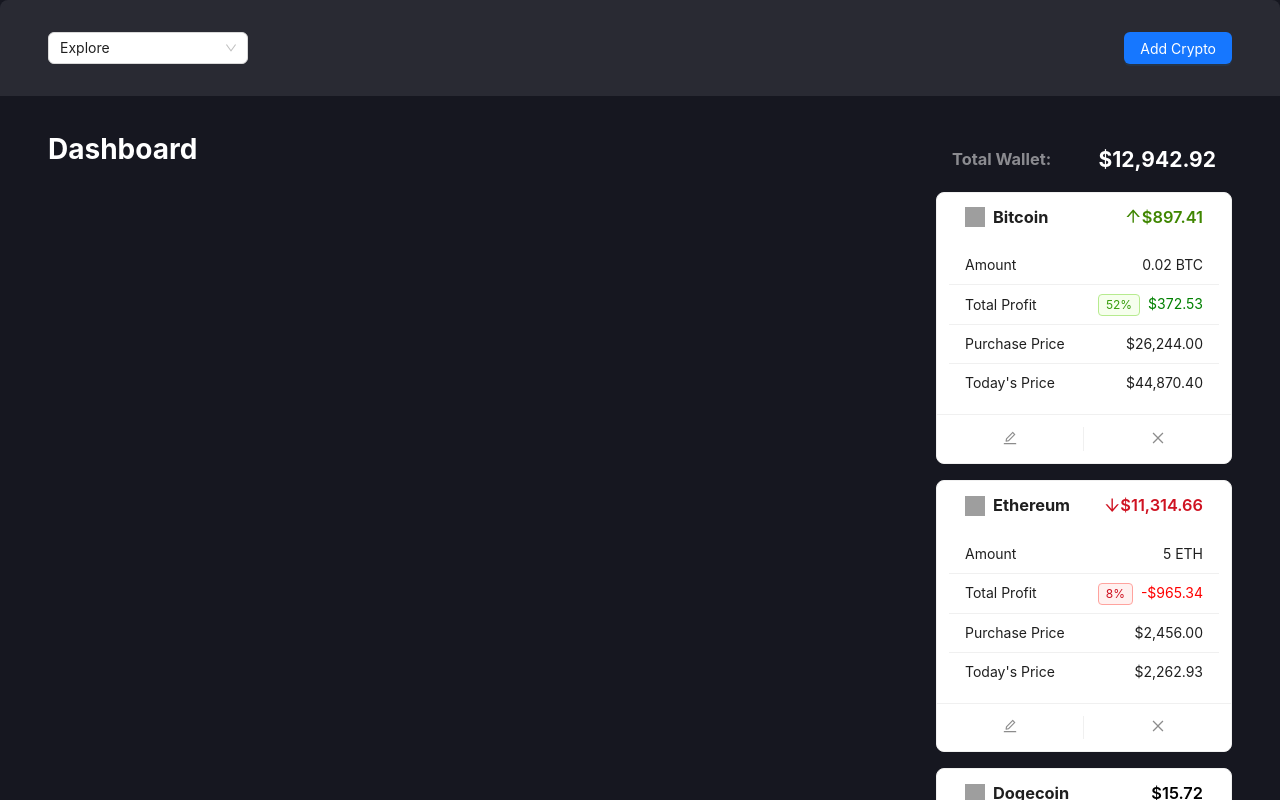
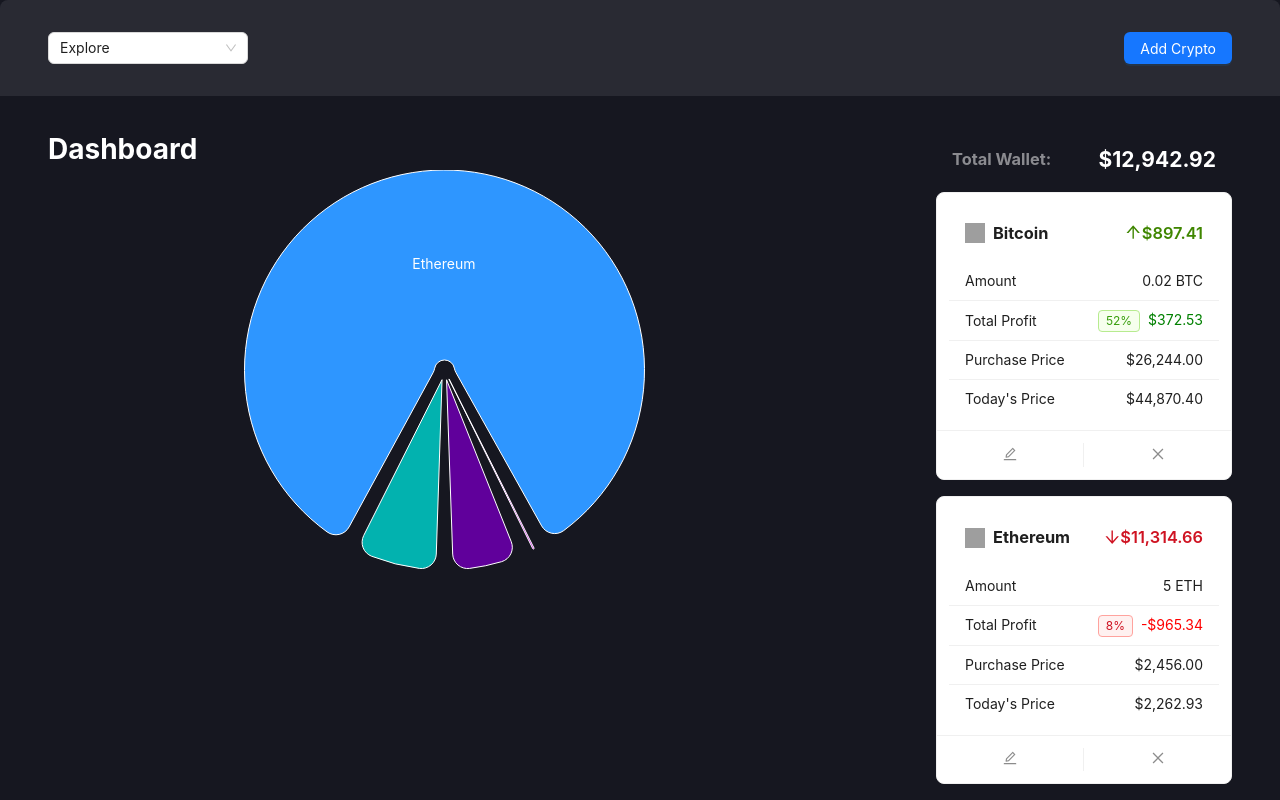
Before and after one commit to AnastasiiaDem/crypdash, a React (Vite) app: page / in a window 1280 px wide. Shown: the top 800 px of the page. Built offline with nearby package versions, Linux system fonts and the light colour scheme; grey boxes are pictures that could not be loaded.

Commit message:
Optimized code and added pie chart

```diff
--- a/package.json
+++ b/package.json
@@ -11,7 +11,13 @@
   },
   "dependencies": {
     "@ant-design/icons": "^5.3.7",
+    "@emotion/react": "^11.11.4",
+    "@emotion/styled": "^11.11.5",
+    "@mui/material": "^5.16.1",
+    "@mui/x-charts": "^7.10.0",
     "antd": "^5.19.1",
+    "i": "^0.3.7",
+    "npm": "^10.8.2",
     "react": "^18.3.1",
     "react-dom": "^18.3.1"
   },
--- a/src/components/AppContent.jsx
+++ b/src/components/AppContent.jsx
@@ -2,6 +2,7 @@
 import React, { useContext } from "react";
 
 import CryptoContext from "../context/crypto-context";
+import Chart from "./Chart";
 
 const contentStyle = {
   minHeight: 120,
@@ -16,6 +17,7 @@
   return (
     <Layout.Content style={contentStyle}>
       <h1>Dashboard</h1>
+      <Chart />
     </Layout.Content>
   );
 }
--- a/src/components/AppHeader.jsx
+++ b/src/components/AppHeader.jsx
@@ -21,16 +21,16 @@
 };
 
 export default function AppHeader() {
-  const { myCrypto, allCrypto } = useContext(CryptoContext);
+  const { allCrypto } = useContext(CryptoContext);
 
-  const [select, setSelect] = useState(false)
-  const [coin, setCoin] = useState(null)
-  const [modal, setModal] = useState(false)
-  const [drawer, setDrawer] = useState(false)
+  const [coin, setCoin] = useState(null);
+  const [modalVisible, setModalVisible] = useState(false);
+  const [drawerVisible, setDrawerVisible] = useState(false);
 
   function handleSelect(value) {
-    setCoin(allCrypto.find((c) => c.id === value))
-    setModal(true)
+    const selectedCoin = allCrypto.find((c) => c.id === value);
+    setCoin(selectedCoin);
+    setModalVisible(true);
   }
 
   return (
@@ -42,9 +42,7 @@
         optionFilterProp="label"
         onSelect={handleSelect}
         filterSort={(optionA, optionB) =>
-          (optionA?.label ?? "")
-            .toLowerCase()
-            .localeCompare((optionB?.label ?? "").toLowerCase())
+          (optionA.label ?? "").toLowerCase().localeCompare((optionB.label ?? "").toLowerCase())
         }
         options={allCrypto.map((coin) => ({
           label: coin.name,
@@ -53,30 +51,26 @@
         }))}
         optionRender={(option) => (
           <div style={labelStyle}>
-            <img
-              style={{ width: 20 }}
-              src={option.data.icon}
-              alt={option.data.label}
-            />{' '}
-            {option.data.label}
+            <img style={{ width: 20 }} src={option.icon} alt={option.label} />
+            {option.label}
           </div>
         )}
       />
-      <Button type="primary" onClick={() => setDrawer(true)}>Add Crypto</Button>
+      <Button type="primary" onClick={() => setDrawerVisible(true)}>Add Crypto</Button>
 
-      <Modal open={modal} onCancel={() => setModal(false)} footer={false}>
+      <Modal open={modalVisible} onCancel={() => setModalVisible(false)} footer={null}>
         <CoinInfoModal coin={coin} />
       </Modal>
 
       <Drawer
         width={600}
         title="Add Crypto"
-        onClose={() => setDrawer(false)}
-        open={drawer}
+        onClose={() => setDrawerVisible(false)}
+        open={drawerVisible}
         placement="left"
         destroyOnClose
       >
-        <CryptoForm onClose={() => setDrawer(false)} />
+        <CryptoForm onClose={() => setDrawerVisible(false)} />
       </Drawer>
     </Layout.Header>
   );
--- a/src/components/AppSider.jsx
+++ b/src/components/AppSider.jsx
@@ -4,7 +4,7 @@
   CloseOutlined,
   EditOutlined,
 } from "@ant-design/icons";
-import { Card, Drawer, Flex, Layout, List, Modal, Tag } from "antd";
+import { Card, Drawer, Layout, List, Modal, Tag } from "antd";
 import React, { useContext, useState } from "react";
 import CryptoContext from "../context/crypto-context";
 import { formatMoney } from "../utils";
@@ -14,92 +14,93 @@
   const { allCrypto, myCrypto, totalWallet, deleteMyCrypto } =
     useContext(CryptoContext);
 
-  const [showDrawer, setShowDrawer] = useState(false);
-  const [showConfirm, setShowConfirm] = useState(false);
-  const [myCoin, setMyCoin] = useState(null);
+  const [drawerVisible, setDrawerVisible] = useState(false);
+  const [confirmVisible, setConfirmVisible] = useState(false);
+  const [selectedCoin, setSelectedCoin] = useState(null);
+
+  const handleDelete = () => {
+    deleteMyCrypto(selectedCoin.id);
+    setConfirmVisible(false);
+  };
 
   return (
-    <Layout.Sider
-      width="25%"
-      className="sider"
-      style={{ background: "#161720" }}
+    <Layout.Sider width="25%" style={{ background: "#161720" }}>
+      <div
+        style={{
+          padding: "1rem",
+          display: "flex",
+          justifyContent: "space-between",
+          alignItems: "center",
+        }}
       >
-      <Flex align="center" justify="space-between" style={{ padding: "1rem" }}>
         <h3 style={{ color: "#ffffff80" }}>Total Wallet:</h3>
         <h1>{formatMoney(totalWallet)}</h1>
-      </Flex>
+      </div>
 
-      {myCrypto.map((myCoin) => {
-        return (
+      {myCrypto.map((coin) => (
         <Card
           size="small"
-            key={myCoin.id}
+          key={coin.id}
           style={{ marginBottom: "1rem" }}
           actions={[
             <EditOutlined
               key="edit"
               onClick={() => {
-                  setShowDrawer(true);
-                  setMyCoin(myCoin);
+                setDrawerVisible(true);
+                setSelectedCoin(coin);
               }}
             />,
             <CloseOutlined
               key="delete"
               onClick={() => {
-                  setShowConfirm(true);
-                  setMyCoin(myCoin);
+                setConfirmVisible(true);
+                setSelectedCoin(coin);
               }}
             />,
           ]}
         >
-            <Flex
-              style={{ padding: "1rem", paddingTop: 0 }}
-              align="center"
-              justify="space-between"
+          <div
+            style={{
+              padding: "1rem",
+              display: "flex",
+              justifyContent: "space-between",
+              alignItems: "center",
+            }}
           >
             <div style={{ display: "flex", alignItems: "center" }}>
               <img
-                  src={myCoin.icon}
+                src={coin.icon}
                 height="20px"
                 width="20px"
                 style={{ marginRight: "0.5rem" }}
+                alt={coin.name}
               />
-                <h3>{myCoin.name}</h3>
+              <h3>{coin.name}</h3>
             </div>
             <h3
               style={{
-                  color: myCoin.growPercent == 0 ? "black" : (myCoin.priceChange ? "#3f8600" : "#cf1322"),
+                color: coin.priceChange ? "#3f8600" : "#cf1322",
                 fontWeight: 600,
               }}
             >
-                {myCoin.growPercent != 0 && (myCoin.priceChange ? (
-                  <ArrowUpOutlined />
-                ) : (
-                  <ArrowDownOutlined />
-                ))}
-                {formatMoney(myCoin.totalAmount)}
+              {coin.priceChange ? <ArrowUpOutlined /> : <ArrowDownOutlined />}
+              {formatMoney(coin.totalAmount)}
             </h3>
-            </Flex>
+          </div>
           <List
             size="small"
             dataSource={[
-                {
-                  title: "Amount",
-                  value: `${myCoin.amount} ${myCoin.symbol}`,
-                },
+              { title: "Amount", value: `${coin.amount} ${coin.symbol}` },
               {
                 title: "Total Profit",
-                  value: formatMoney(myCoin.totalProfit),
+                value: formatMoney(coin.totalProfit),
                 withTag: true,
               },
-                {
-                  title: "Purchase Price",
-                  value: formatMoney(myCoin.price),
-                },
+              { title: "Purchase Price", value: formatMoney(coin.price) },
               {
                 title: "Today's Price",
                 value: formatMoney(
-                    allCrypto.find((c) => c.id === myCoin.id)?.price
+                  allCrypto.find((c) => c.id === coin.id)?.price
                 ),
               },
             ]}
@@ -109,13 +110,11 @@
                 <span>
                   {item.withTag ? (
                     <div>
-                        <Tag color={myCoin.priceChange ? "green" : "red"}>
-                          {myCoin.growPercent}%
+                      <Tag color={coin.priceChange ? "green" : "red"}>
+                        {coin.growPercent}%
                       </Tag>
                       <span
-                          style={{
-                            color: myCoin.priceChange ? "green" : "red",
-                          }}
+                        style={{ color: coin.priceChange ? "green" : "red" }}
                       >
                         {item.value}
                       </span>
@@ -128,30 +127,28 @@
             )}
           />
         </Card>
-        );
-      })}
+      ))}
 
       <Modal
         title="Do you want to delete this crypto?"
-        open={showConfirm}
+        open={confirmVisible}
         okText="Yes"
-        onOk={() => {
-          deleteMyCrypto(myCoin.id);
-          setShowConfirm(false);
-        }}
-        onCancel={() => setShowConfirm(false)}
-        onClose={() => setShowConfirm(false)}
+        onOk={handleDelete}
+        onCancel={() => setConfirmVisible(false)}
       />
 
       <Drawer
         width={600}
         title="Edit Crypto"
-        onClose={() => setShowDrawer(false)}
-        open={showDrawer}
+        onClose={() => setDrawerVisible(false)}
+        open={drawerVisible}
         placement="left"
         destroyOnClose
       >
-        <CryptoForm onClose={() => setShowDrawer(false)} coinProp={myCoin} />
+        <CryptoForm
+          onClose={() => setDrawerVisible(false)}
+          coinProp={selectedCoin}
+        />
       </Drawer>
     </Layout.Sider>
   );
--- /dev/null
+++ b/src/components/Chart.jsx
@@ -0,0 +1,45 @@
+import React, { useContext } from "react";
+
+import { PieChart, pieArcLabelClasses } from "@mui/x-charts/PieChart";
+import CryptoContext from "../context/crypto-context";
+
+export default function Chart() {
+  const { myCrypto } = useContext(CryptoContext);
+
+  const mappedData = myCrypto.map((crypto) => {
+    return {
+        id: crypto.id,
+        value: crypto.totalAmount,
+        label: crypto.name
+    }
+});
+
+  return (
+    <PieChart
+      series={[
+        {
+          arcLabel: (item) => `${item.label}`,
+          arcLabelMinAngle: 45,
+          data: mappedData,
+          innerRadius: 10,
+          outerRadius: 200,
+          paddingAngle: 5,
+          cornerRadius: 15,
+          startAngle: -180,
+          endAngle: 180,
+          cx: "50%",
+          cy: "50%",
+        },
+      ]}
+      sx={{
+        [`& .${pieArcLabelClasses.root}`]: {
+          fill: "white",
+        },
+      }}
+      height={400}
+      slotProps={{
+        legend: { hidden: true },
+      }}
+    />
+  );
+}
--- a/src/components/CryptoForm.jsx
+++ b/src/components/CryptoForm.jsx
@@ -1,3 +1,4 @@
+// src/components/CryptoForm.js
 import {
   Button,
   Divider,
@@ -8,11 +9,10 @@
   Select,
   Space,
   Tag,
-  Tooltip,
+  Tooltip
 } from "antd";
 import { useContext, useEffect, useRef, useState } from "react";
 import CryptoContext from "../context/crypto-context";
-
 import { precise } from "../utils";
 
 const validateMessages = {
@@ -24,10 +24,7 @@
 
 export default function CryptoForm({ onClose, coinProp = null }) {
   const [form] = Form.useForm();
-
-  const { myCrypto, allCrypto, addMyCrypto, updateMyCrypto } =
-    useContext(CryptoContext);
-
+  const { allCrypto, addMyCrypto, updateMyCrypto } = useContext(CryptoContext);
   const [coin, setCoin] = useState(coinProp);
   const [submitted, setSubmitted] = useState(false);
   const myCryptoRef = useRef();
@@ -49,9 +46,9 @@
         title="Crypto Added"
         subTitle={`Added ${myCryptoRef.current.amount} of ${coin.name} by price ${myCryptoRef.current.price}`}
         extra={[
-          <Button type="primary" key="console" onClick={onClose}>
+          <Button type="primary" key="close" onClick={onClose}>
             Close
-          </Button>,
+          </Button>
         ]}
       />
     );
@@ -60,31 +57,30 @@
   if (!coin) {
     return (
       <Select
-        style={{
-          width: "100%",
-        }}
+        style={{ width: "100%" }}
         onSelect={(v) => setCoin(allCrypto.find((c) => c.id === v))}
         placeholder="Select coin"
+        defaultOpen
         options={allCrypto.map((coin) => ({
           label: coin.name,
           value: coin.id,
           icon: coin.icon,
         }))}
         optionRender={(option) => (
-          <Space>
+          <Flex align="center" gap="10px">
             <img
-              style={{ width: 20 }}
+              style={{ width: 20, height: 20 }}
               src={option.data.icon}
               alt={option.data.label}
-            />{" "}
-            {option.data.label}
-          </Space>
+            />
+            <span>{option.data.label}</span>
+          </Flex>
         )}
       />
     );
   }
 
-  function onFinish(values) {
+  const handleSubmit = (values) => {
     const newCrypto = {
       id: coin.id,
       amount: values.amount,
@@ -97,51 +93,38 @@
     } else {
       updateMyCrypto(newCrypto);
     }
-  }
+  };
 
-  function handlePriceChange(value) {
+  const handlePriceChange = (value) => {
     const amount = form.getFieldValue("amount");
-    form.setFieldsValue({
-      total: +(amount * value).toFixed(2),
-    });
-  }
+    form.setFieldsValue({ total: !!amount && +(amount * value).toFixed(2) });
+  };
 
-  function handleAmountChange(value) {
+  const handleAmountChange = (value) => {
     const price = form.getFieldValue("price");
-    form.setFieldsValue({
-      total: +(value * price).toFixed(2),
-    });
-  }
+    form.setFieldsValue({ total: +(value * price).toFixed(2) });
+  };
 
-  function handleTotalChange(value) {
+  const handleTotalChange = (value) => {
     const price = form.getFieldValue("price");
-    form.setFieldsValue({
-      amount: +(value / price).toFixed(6),
-    });
-  }
+    form.setFieldsValue({ amount: +(value / price).toFixed(6) });
+  };
 
   return (
     <Form
       form={form}
-      name="basic"
-      labelCol={{
-        span: 4,
+      name="crypto-form"
+      labelCol={{ span: 4 }}
+      wrapperCol={{ span: 10 }}
+      initialValues={{
+        price: precise(coin.price),
+        amount: coin.amount,
+        total: coin.total,
       }}
-      wrapperCol={{
-        span: 10,
-      }}
-      style={{
-        maxWidth: 600,
-      }}
-      initialValues={{
-        price: coinProp ? precise(coinProp.price) : precise(coin.price),
-        amount: coinProp ? coinProp.amount : coin.amount,
-        total: coinProp ? coinProp.amount * coinProp.price : coin.total,
-      }}
-      onFinish={onFinish}
+      onFinish={handleSubmit}
       validateMessages={validateMessages}
     >
-      <Flex align="center">
+      <div style={{ display: "flex", alignItems: "center" }}>
         <img
           src={coin.icon}
           alt={coin.name}
@@ -150,25 +133,18 @@
         <h1>
           <span>({coin.symbol})</span> {coin.name}
         </h1>
-      </Flex>
+      </div>
 
       <Divider />
 
       <Form.Item
         label="Amount"
         name="amount"
-        rules={[
-          {
-            required: true,
-            type: "number",
-            min: 0,
-          },
-        ]}
+        rules={[{ required: true, type: "number", min: 0 }]}
       >
         <InputNumber
           placeholder="Enter coin amount"
           onChange={handleAmountChange}
-          step={1}
           style={{ width: "100%" }}
         />
       </Form.Item>
@@ -178,17 +154,10 @@
           <Form.Item
             name="price"
             noStyle
-            rules={[
-              {
-                required: true,
-                type: "number",
-                min: 0,
-              },
-            ]}
+            rules={[{ required: true, type: "number", min: 0 }]}
           >
             <InputNumber
               onChange={handlePriceChange}
-              step={0.1}
               style={{ width: "100%" }}
             />
           </Form.Item>
@@ -203,20 +172,14 @@
       <Form.Item
         label="Total"
         name="total"
-        rules={[
-          {
-            required: true,
-            type: "number",
-            min: 0,
-          },
-        ]}
+        rules={[{ required: true, type: "number", min: 0 }]}
       >
         <InputNumber style={{ width: "100%" }} onChange={handleTotalChange} />
       </Form.Item>
 
-      <Form.Item>
+      <Form.Item wrapperCol={{ offset: 4, span: 10 }}>
         <Button type="primary" htmlType="submit">
-          Add Crypto
+          {coinProp ? "Update Crypto" : "Add Crypto"}
         </Button>
       </Form.Item>
     </Form>
--- a/src/context/crypto-context.jsx
+++ b/src/context/crypto-context.jsx
@@ -21,7 +21,7 @@
     const mappedCrypto = myCryptoData.map((cryptoItem) => {
       const coin = allCryptoData.find((c) => c.id === cryptoItem.id);
 
-      const totalAmount = +precise(cryptoItem.amount * coin.price);
+      const totalAmount = precise(cryptoItem.amount * coin.price);
       total += totalAmount;
 
       return {
@@ -64,13 +64,15 @@
     setMyCrypto((prev) => {
       const existingCrypto = prev.find((crypto) => crypto.id === newCrypto.id);
       if (existingCrypto) {
-        const updatedCrypto = prev.map((crypto) => {
-          if (crypto.id === newCrypto.id) {
-            const newAmount = crypto.amount + newCrypto.amount;
-            return { ...crypto, amount: newAmount, price: newCrypto.price };
-          }
-          return crypto;
-        });
+        const updatedCrypto = prev.map((crypto) =>
+          crypto.id === newCrypto.id
+            ? {
+                ...crypto,
+                amount: crypto.amount + newCrypto.amount,
+                price: newCrypto.price
+              }
+            : crypto
+        );
         return mapMyCrypto(updatedCrypto, allCrypto);
       }
       return mapMyCrypto([...prev, newCrypto], allCrypto);
@@ -91,7 +93,6 @@
   const deleteMyCrypto = (cryptoId) => {
     setMyCrypto((prev) => {
       const filteredList = prev.filter((cryptoItem) => cryptoItem.id !== cryptoId);
-      console.log(filteredList)
       return mapMyCrypto(filteredList, allCrypto);
     });
   };
--- a/src/index.css
+++ b/src/index.css
@@ -43,3 +43,7 @@
 .sider .ant-statistic-content {
   color: #fff;
 }
+
+.css-1mhcdve-MuiPieArc-root {
+  stroke: #161720 !important;
+}
--- a/src/utils.js
+++ b/src/utils.js
@@ -35,5 +35,5 @@
 }
 
 export function precise(value) {
-  return (+value).toFixed(value < 1 ? 8 : 2);
+  return +((+value).toFixed(value < 1 ? 8 : 2));
 }
```
Also changed, not shown: 1 other file (tests, documents, lock files or other folders). Lines whose indentation alone changed are shown as unchanged.
